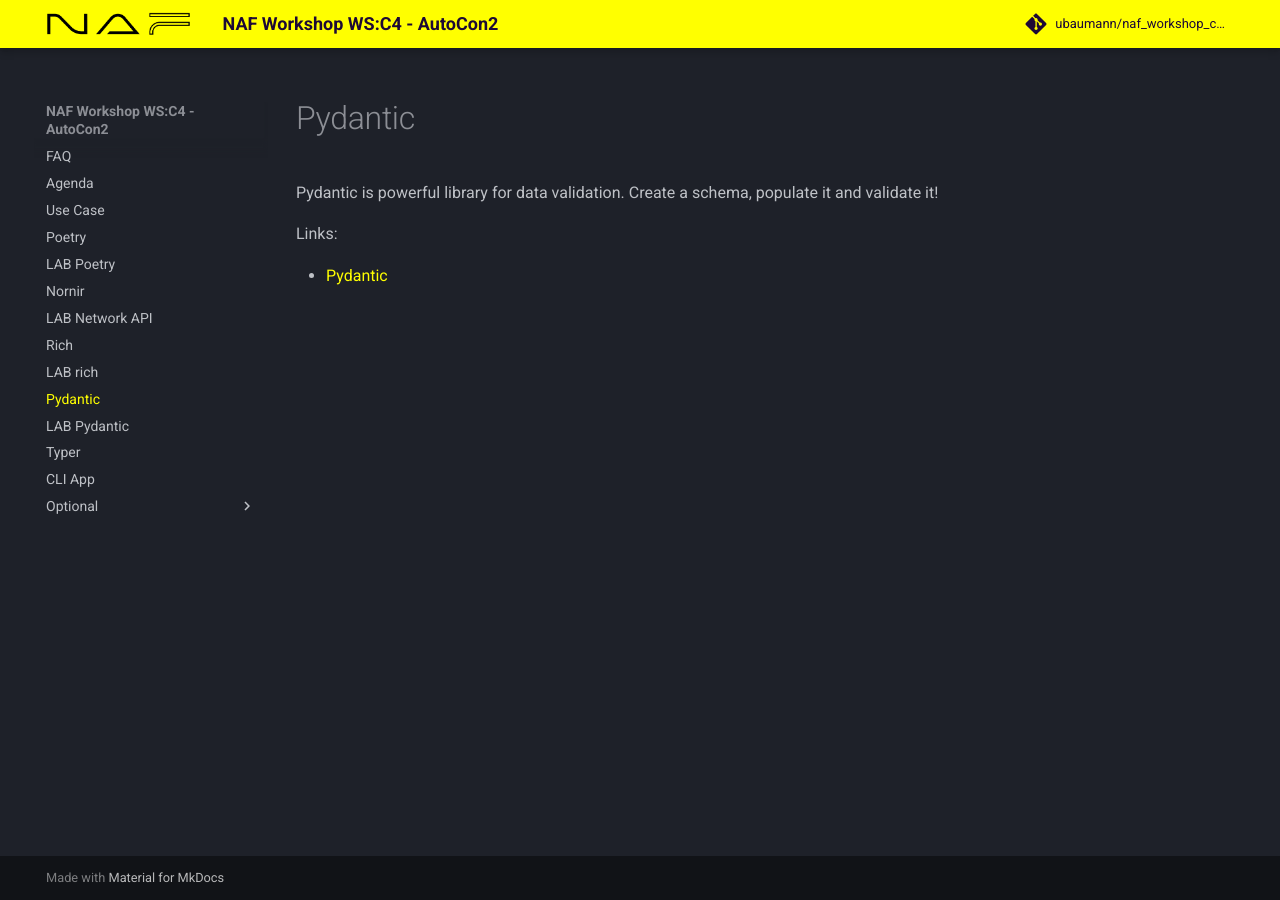
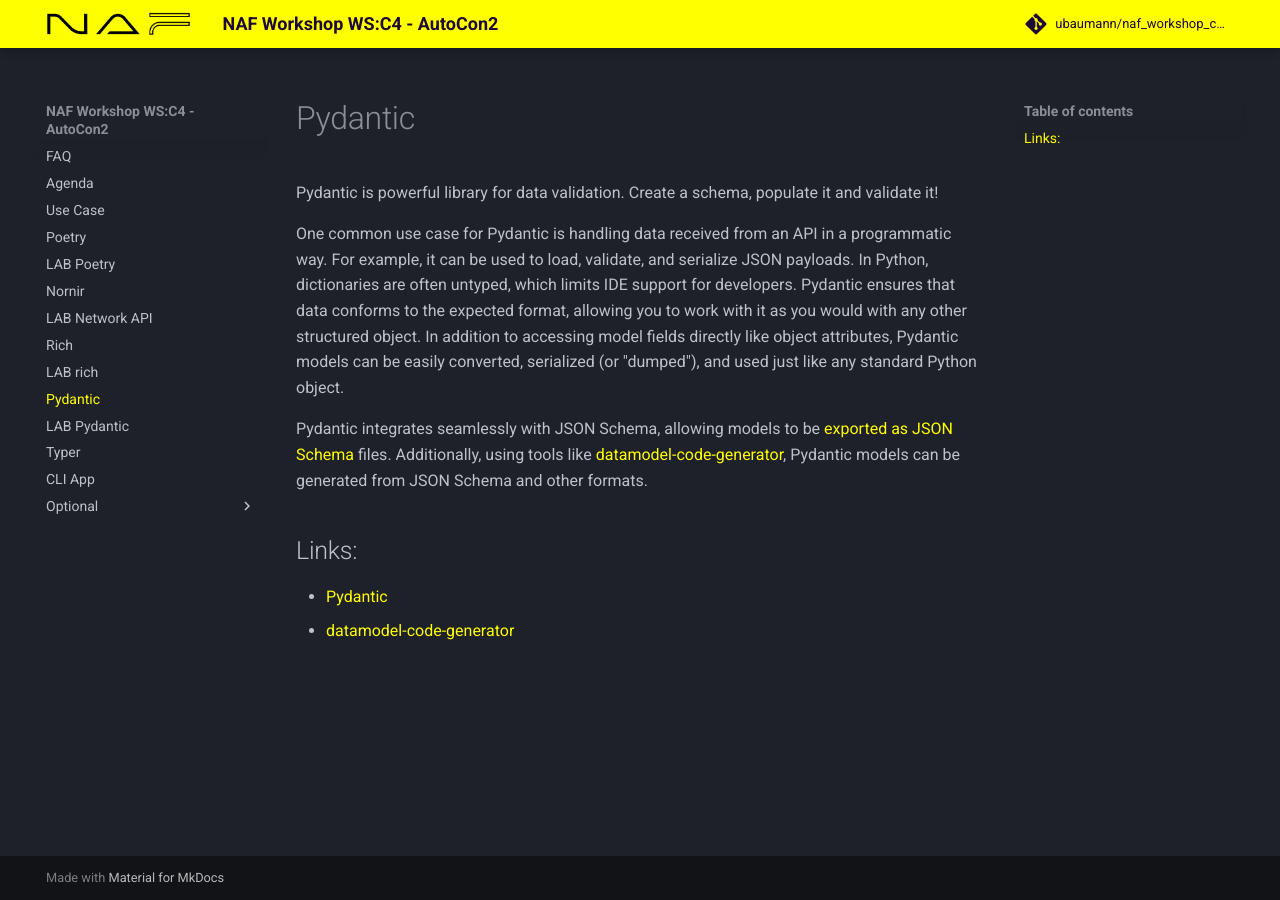
Before and after one commit to ubaumann/naf_workshop_cli_tool, an MkDocs documentation site: the page built from docs/pydantic.md, in a window 1280 px wide. Built offline with MkDocs 1.6.1 and Material for MkDocs 9.7.7, drawn with Linux system fonts in a browser that asks for light colours; comment, search, counter and statistics services are not loaded.

Commit message:
Update pydantic

```diff
--- a/docs/pydantic.md
+++ b/docs/pydantic.md
@@ -1,6 +1,11 @@
 
 Pydantic is powerful library for data validation. Create a schema, populate it and validate it!
 
-Links:
+One common use case for Pydantic is handling data received from an API in a programmatic way. For example, it can be used to load, validate, and serialize JSON payloads. In Python, dictionaries are often untyped, which limits IDE support for developers. Pydantic ensures that data conforms to the expected format, allowing you to work with it as you would with any other structured object. In addition to accessing model fields directly like object attributes, Pydantic models can be easily converted, serialized (or "dumped"), and used just like any standard Python object.
+
+Pydantic integrates seamlessly with JSON Schema, allowing models to be [exported as JSON Schema](https://docs.pydantic.dev/latest/concepts/json_schema/) files. Additionally, using tools like [datamodel-code-generator](https://github.com/koxudaxi/datamodel-code-generator), Pydantic models can be generated from JSON Schema and other formats.
+
+## Links:
 
 - [Pydantic](https://docs.pydantic.dev/latest/)
+- [datamodel-code-generator](https://github.com/koxudaxi/datamodel-code-generator)
```
